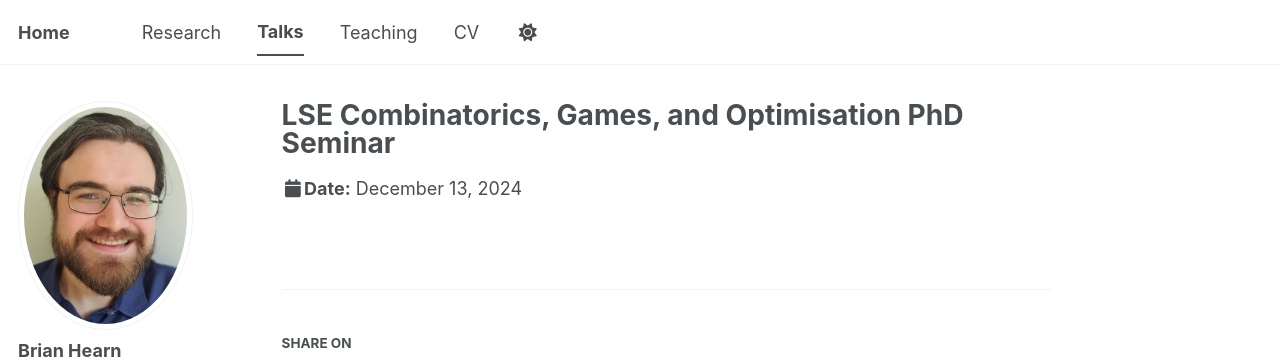
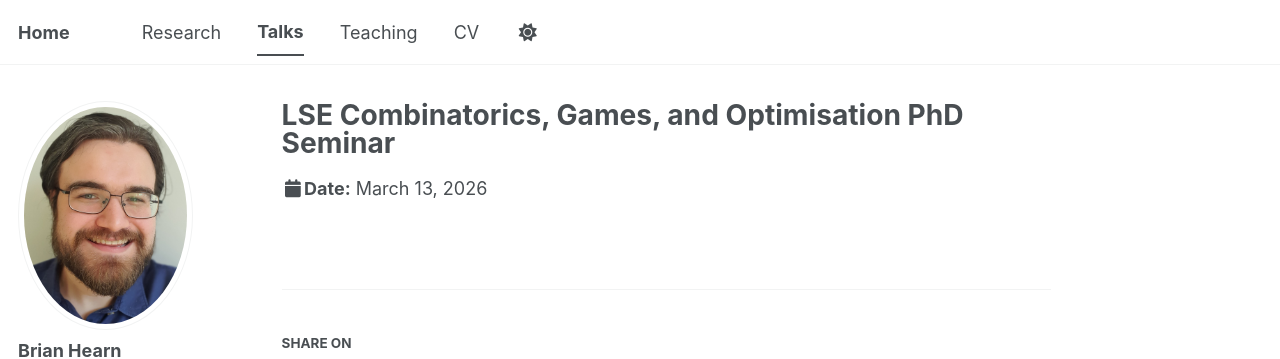
Before and after one commit to brian-hearn/brian-hearn.github.io, a Jekyll site: the page built from _talks/2026-03-13-talk.md, in a window 1280 px wide. Shown: the top 359 px of the page. Built offline with Jekyll 4.4.1, drawn with Linux system fonts in a browser that asks for light colours; a script bundle is joined from its source files by our own code; library files that are not in the unit come from our copies.

Commit message:
feat: corrected error

```diff
--- a/_talks/2026-03-13-talk.md
+++ b/_talks/2026-03-13-talk.md
@@ -4,9 +4,9 @@ subtitle: "Reconstructing a graph from its Bell colouring graph"
 conference: "LSE CGO PhD Seminar Series, Winter Term 2026"
 # type: "Talk"
 type: false
-permalink: /talks/2024-12-13-talk
+permalink: /talks/2026-03-13-talk
 venue: "London School of Economics"
-date: 2024-12-13
+date: 2026-03-13
 location: "London, United Kingdom"
 links:
   - title: Slides
```
